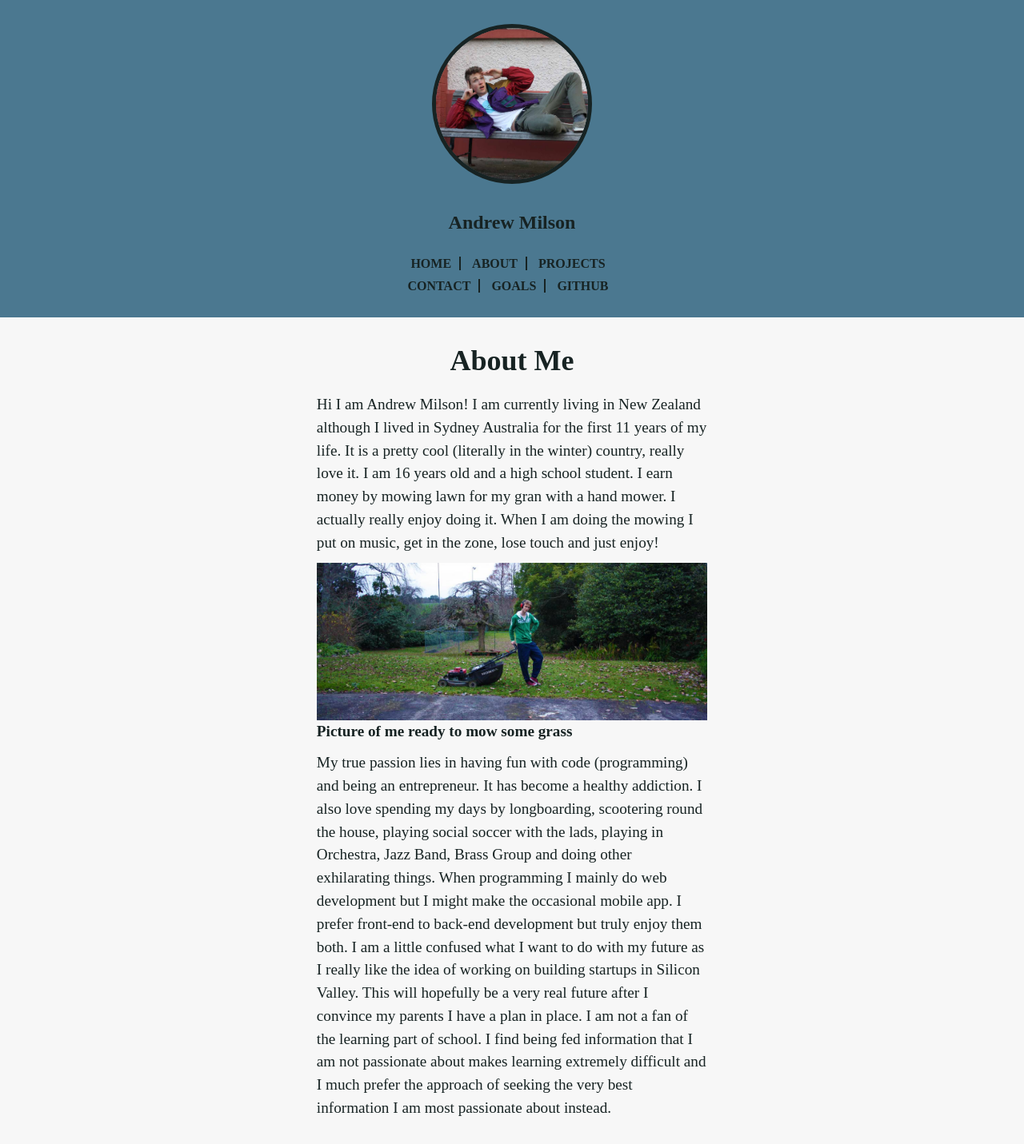
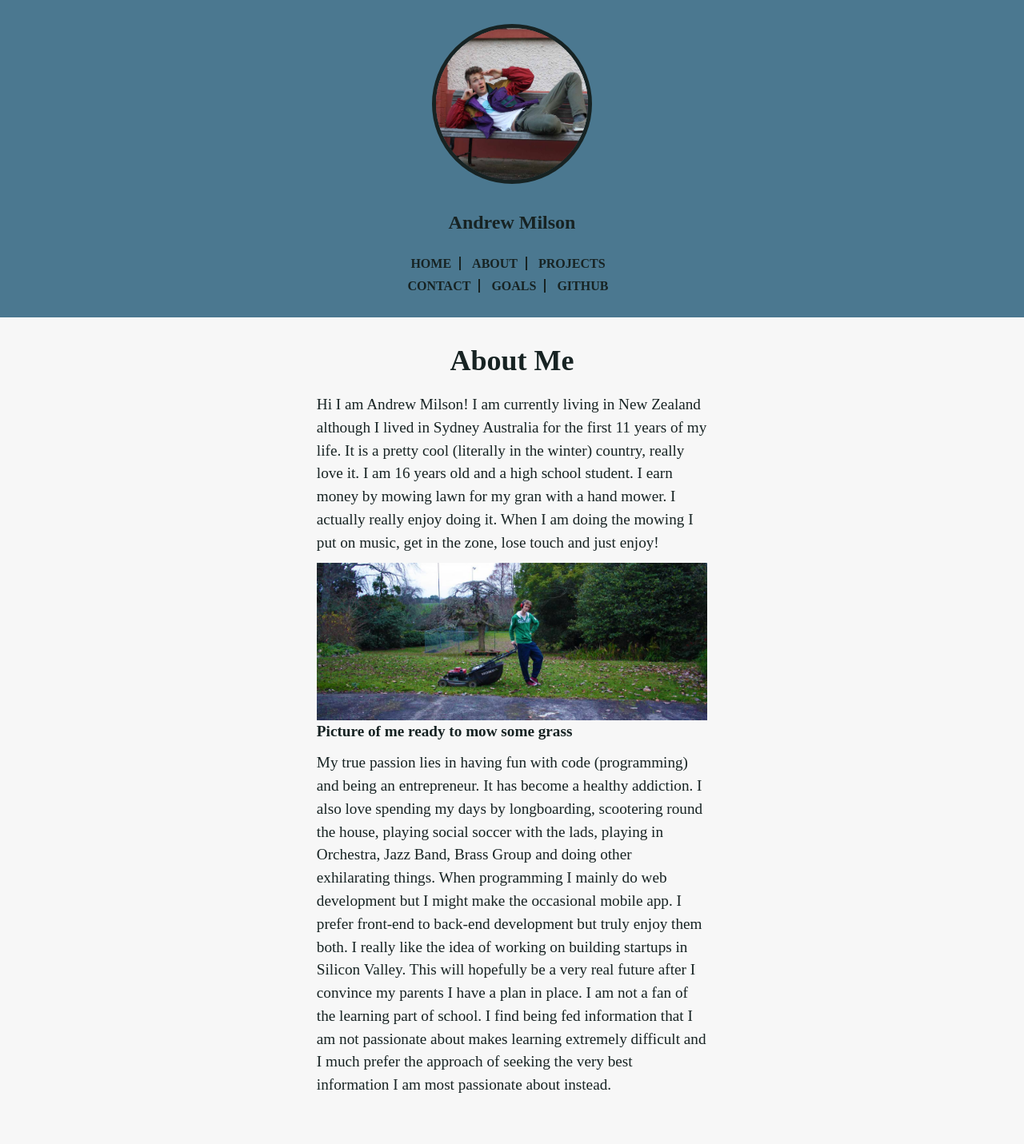
Before and after one commit to andrewmilson/andrewmilson.github.io, a Jekyll site: the page built from about.md, in a window 1280 px wide. Shown: the whole page at 80% size. Built offline with Jekyll 4.4.1, drawn with Linux system fonts in a browser that asks for light colours; some web fonts are replaced; Markdown is read by kramdown in place of the engine named in the settings; after the commit the page ends 1402 px from its top, so only the background shows below that.

Commit message:
Updated the about page.

```diff
--- a/about.md
+++ b/about.md
@@ -9,4 +9,4 @@ Hi I am Andrew Milson! I am currently living in New Zealand although I lived in
 ![Picture of me ready to mow some grass](images/mower-and-i.jpg)
 __Picture of me ready to mow some grass__
 
-My true passion lies in having fun with code (programming) and being an entrepreneur. It has become a healthy addiction. I also love spending my days by longboarding, scootering round the house, playing social soccer with the lads, playing in Orchestra, Jazz Band, Brass Group and doing other exhilarating things. When programming I mainly do web development but I might make the occasional mobile app. I prefer front-end to back-end development but truly enjoy them both. I am a little confused what I want to do with my future as I really like the idea of working on building startups in Silicon Valley. This will hopefully be a very real future after I convince my parents I have a plan in place. I am not a fan of the learning part of school. I find being fed information that I am not passionate about makes learning extremely difficult and I much prefer the approach of seeking the very best information I am most passionate about instead.
+My true passion lies in having fun with code (programming) and being an entrepreneur. It has become a healthy addiction. I also love spending my days by longboarding, scootering round the house, playing social soccer with the lads, playing in Orchestra, Jazz Band, Brass Group and doing other exhilarating things. When programming I mainly do web development but I might make the occasional mobile app. I prefer front-end to back-end development but truly enjoy them both. I really like the idea of working on building startups in Silicon Valley. This will hopefully be a very real future after I convince my parents I have a plan in place. I am not a fan of the learning part of school. I find being fed information that I am not passionate about makes learning extremely difficult and I much prefer the approach of seeking the very best information I am most passionate about instead.
```
